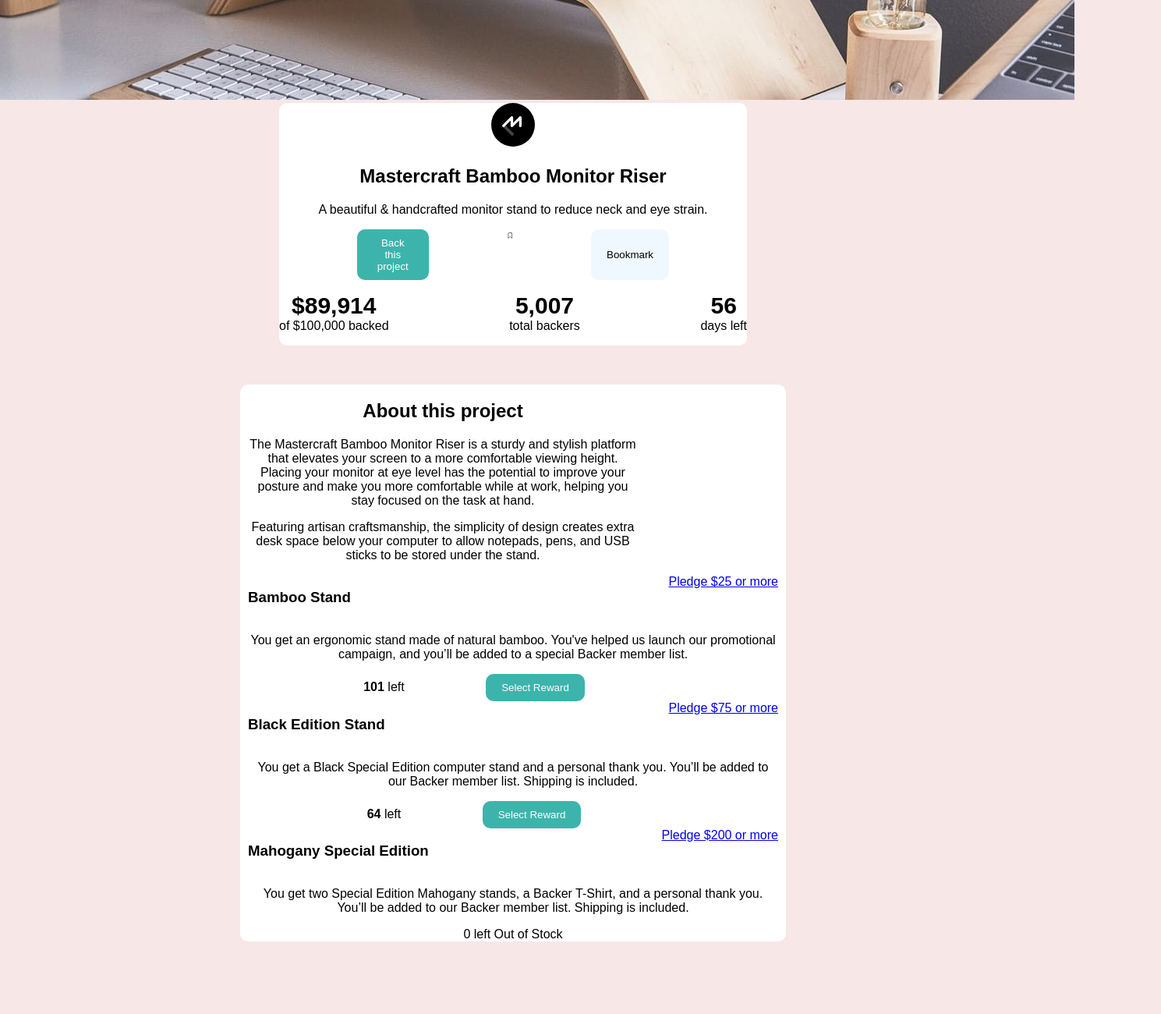
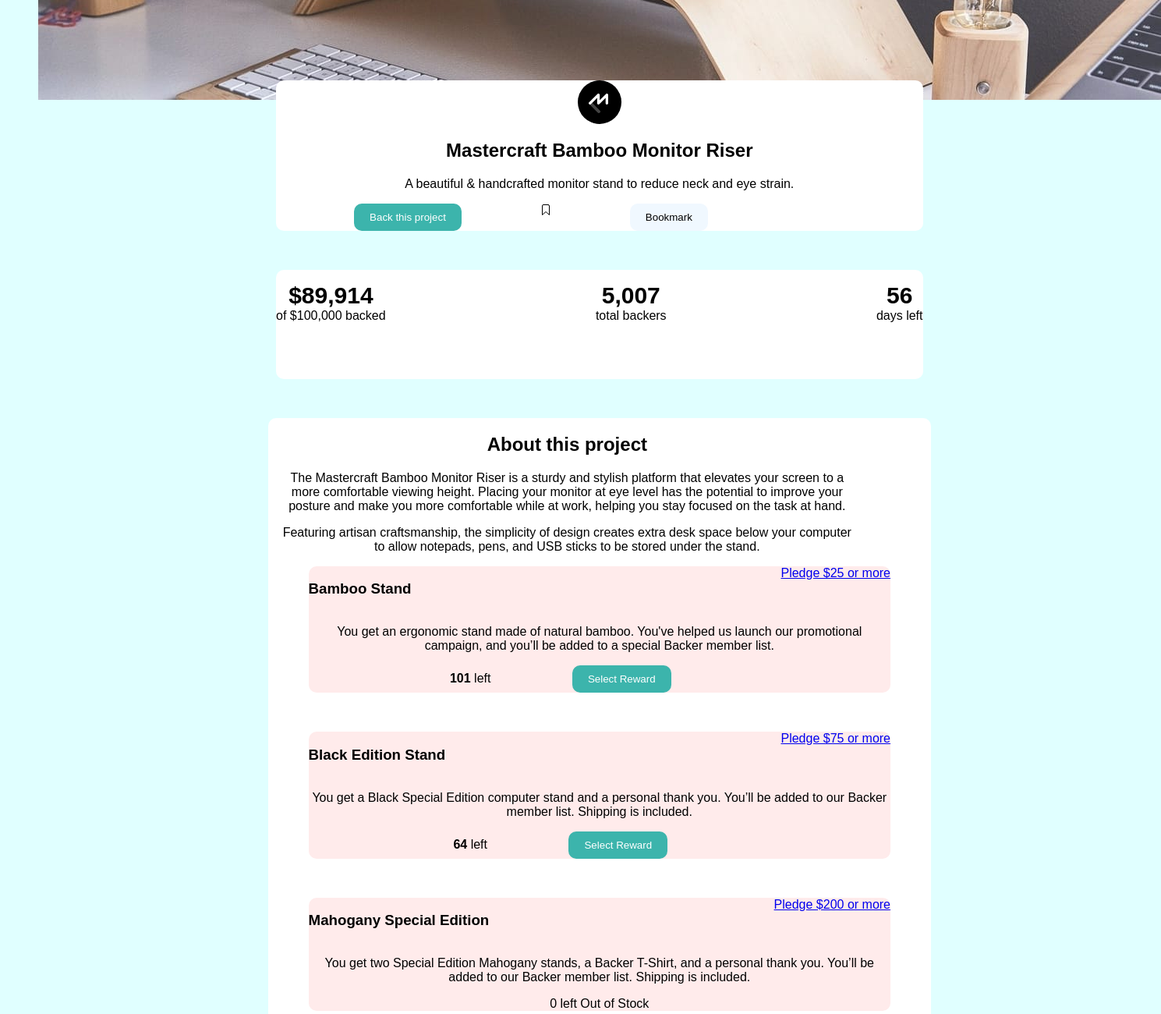
Before and after one commit to Mulatyangio/crowdfunding-product-page-main, a plain HTML site: page index.html in a window 1280 px wide. Shown: the part 280-1580 px from the top of the page at 78% size, 1489 px wide, since content can reach past the window. Before the commit the page ends 1495 px from the top, so only its background shows below. Drawn offline with nearby package versions, Linux system fonts and the light colour scheme.

Commit message:
version3

```diff
--- a/index.html
+++ b/index.html
@@ -17,7 +17,8 @@
 
     <img src="images/image-hero-desktop.jpg" alt="background">
     <header>
-      <a href="#" class="top-left">Crowdfund</a>
+      <img src="./images/icon-close-menu.svg" alt="menu" class="menu">
+      <img src="./images/logo.svg" alt="Crowdfunding" class="top-left ">
       <div class="top-right"  , >
         <a href="#">About</a>
         <a href="#"> Discover</a>
@@ -27,7 +28,7 @@
     </header>
   </div>
   <section class="white">
-  <img src="images/logo-mastercraft.svg" alt="imageM">
+  <img src="images/logo-mastercraft.svg" alt="imageM" class="Mastercraft">
   <h1>Mastercraft Bamboo Monitor Riser</h1>
  <p> A beautiful & handcrafted monitor stand to reduce neck and eye strain.</p>
  <div class="button">
@@ -36,6 +37,8 @@
   <ion-icon name="bookmark-outline"></ion-icon>
  <button class="transparent-link">Bookmark</button>
 </div>
+</section>
+<section class="second">
  <div class="numbers">
  <p><b id="numb">$89,914</b>  <br><span>of $100,000 backed</span></p>
   <p><b id="numb">5,007 </b><br><span>total backers</span></p>
@@ -53,7 +56,7 @@
  <p>Featuring artisan craftsmanship, the simplicity of design creates extra desk space below your computer
   to allow notepads, pens, and USB sticks to be stored under the stand.</p>
 </div>
-
+ <section class="mid">
 <div class="bamboo">
   <div class="fix">
   <h3>Bamboo Stand</h3>
@@ -64,6 +67,8 @@
   <b>101</b> left
   <button class="colored-link">Select Reward</button>
 </div>
+</section>
+<section class="second-mid">
 <div class="black">
   <div class="fix">
  <h3>Black Edition Stand</h3>
@@ -74,7 +79,9 @@
   <b>64 </b>left
    <button class="colored-link">Select Reward</button>
 </div>
+</section>
 
+<section class="third-mid ">
  <div class="special">
   <div class="fix">
   <h3>Mahogany Special Edition</h3>
@@ -85,6 +92,8 @@
   0 left
   Out of Stock
 </div>
+</section>
+
   </section>
 <script type="module" src="https://unpkg.com/ionicons@7.1.0/dist/ionicons/ionicons.esm.js"></script>
 <script nomodule src="https://unpkg.com/ionicons@7.1.0/dist/ionicons/ionicons.js"></script>
--- a/main.css
+++ b/main.css
@@ -1,8 +1,8 @@
 body{
-    background-color: rgb(247, 231, 231);
+    background-color: lightcyan ;
     font-family: sans-serif;
     display: block;
-    width: 90%;
+    width: 80vw;
     text-align: center;
     left: 20px;
 
@@ -15,28 +15,69 @@ body{
 }
 .about{
     text-align: center;
-    width: 700px;
+    width: 90%;
     margin-left: 300px;
 }
 #numb{
     font-size: 30px;
 }
+.Mastercraft{
+    display: block;
+    margin: 0 auto;
+    top: -12px;
+}
+.second{
+    height: 140px;
+    background-color: white;
+    width: 90%;
+    margin-bottom: 50px;
+    border-radius: 10px;
+
+}
+
 .white{
+    margin-top: -29px;
     background-color: white;
-    width: 600px;
+    width: 90%;
     margin-bottom: 50px;
     border-radius: 10px;
 
 }
 .two{
     background-color: white;
-
+    width: 90%;
     border-radius: 10px;
     padding-left: 10px;
     padding-right: 10px;
+    align-items: center;
+    text-align: center;
+
 }
+.mid{
+    width: 90%;
+    background-color: rgb(255, 235, 235);
+    border-radius: 10px;
+    margin: 0 auto;
+    margin-bottom: 50px;
+}
+.second-mid{
+    width:90%;
+    background-color: rgb(255, 235, 235);
+    border-radius: 10px;
+    margin: 0 auto;
+    margin-bottom: 50px;
+}
+.third-mid{
+    width: 90%;
+    background-color: rgb(255, 235, 235);
+    border-radius: 10px;
+    margin: 0 auto;
+    margin-bottom: 50px;
+
+}
+
 .mod{
-    width: 500px;
+    width: 90%;
 }
 .middle{
     background-color: rgb(243, 243, 243);
@@ -105,3 +146,20 @@ header a{
     top: 8px;
     right: 16px;
 }
+.menu{
+    position: absolute;
+    top: 8px;
+    right: 16px;
+    display: none;
+}
+@media (max-width:660px){
+    header{
+        display: none ;
+    }
+    .menu{
+        position: absolute;
+        top: 8px;
+        right: 16px;
+        display: block;
+    }
+}
```
